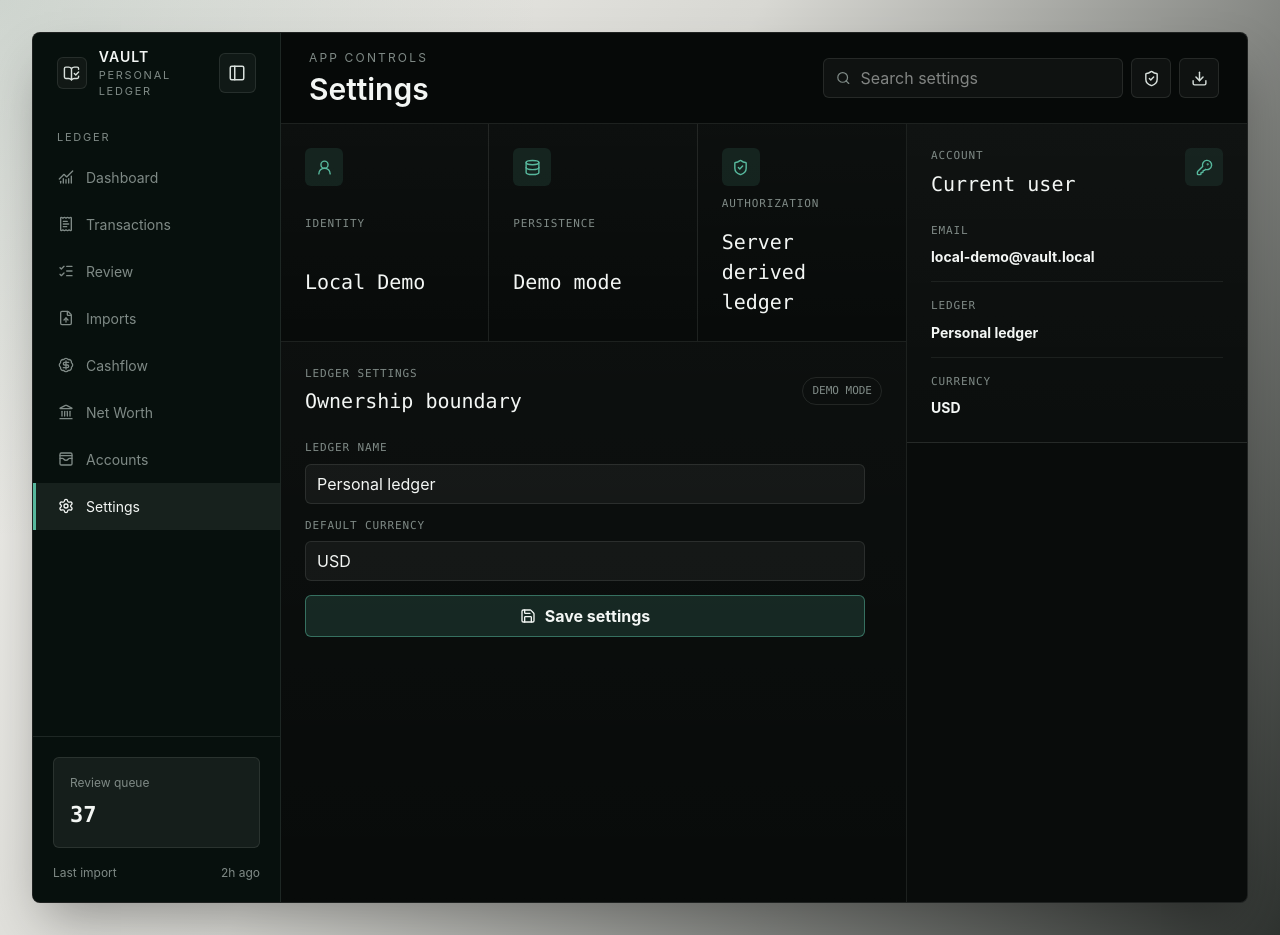
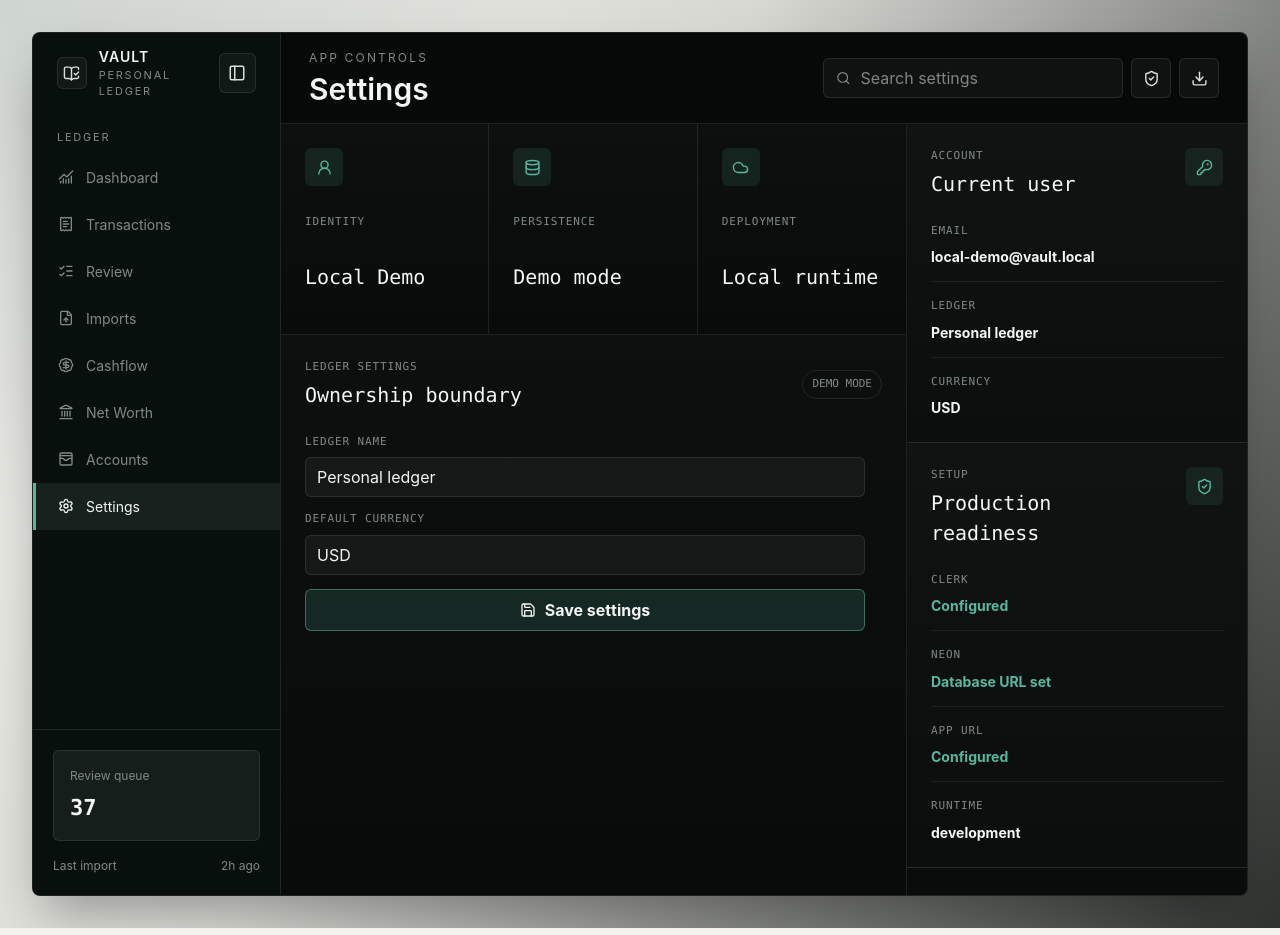
Before and after one commit to Luis-Castellanos/Ledger, a Next.js app: page /settings in a window 1280 px wide. Built offline with nearby package versions, Linux system fonts and the light colour scheme; no server answers.

Commit message:
Add setup readiness diagnostics

```diff
--- /dev/null
+++ b/src/app/api/setup/status/route.ts
@@ -0,0 +1,11 @@
+import { NextResponse } from "next/server";
+import { getSetupReadiness, getSetupStatus } from "@/lib/setup/status";
+
+export async function GET() {
+  const status = getSetupStatus();
+
+  return NextResponse.json({
+    status,
+    readiness: getSetupReadiness(status),
+  });
+}
--- a/src/app/globals.css
+++ b/src/app/globals.css
@@ -928,6 +928,14 @@ button {
   font-size: 14px;
 }
 
+.settings-facts .setup-ready {
+  color: var(--green);
+}
+
+.settings-facts .setup-missing {
+  color: var(--coral);
+}
+
 .primary-action {
   display: inline-flex;
   height: 42px;
--- a/src/app/settings/settings-workbench.tsx
+++ b/src/app/settings/settings-workbench.tsx
@@ -1,8 +1,9 @@
 "use client";
 
 import { FormEvent, useEffect, useState } from "react";
-import { Database, KeyRound, Save, ShieldCheck, UserRound } from "lucide-react";
+import { Cloud, Database, KeyRound, Save, ShieldCheck, UserRound } from "lucide-react";
 import { updateLedgerSettingsSchema } from "@/lib/finance/settings";
+import type { SetupStatus } from "@/lib/setup/status";
 
 type SettingsState = {
   user: {
@@ -26,10 +27,20 @@ const fallbackSettings: SettingsState = {
   },
 };
 
+const fallbackSetupStatus: SetupStatus = {
+  appUrlConfigured: false,
+  clerkConfigured: false,
+  databaseConfigured: false,
+  nodeEnv: "development",
+  vercelDetected: false,
+  vercelEnvironment: null,
+};
+
 export function SettingsWorkbench() {
   const [settings, setSettings] = useState<SettingsState>(fallbackSettings);
   const [formState, setFormState] = useState(fallbackSettings.ledger);
   const [dataSource, setDataSource] = useState<"database" | "demo">("demo");
+  const [setupStatus, setSetupStatus] = useState<SetupStatus>(fallbackSetupStatus);
   const [message, setMessage] = useState<string | null>(null);
   const [isSaving, setIsSaving] = useState(false);
 
@@ -38,23 +49,36 @@ export function SettingsWorkbench() {
 
     async function loadSettings() {
       try {
-        const response = await fetch("/api/me", { headers: { Accept: "application/json" } });
+        const [meResponse, setupResponse] = await Promise.all([
+          fetch("/api/me", { headers: { Accept: "application/json" } }),
+          fetch("/api/setup/status", { headers: { Accept: "application/json" } }),
+        ]);
 
-        if (!response.ok) {
+        if (!meResponse.ok) {
           throw new Error("Settings API unavailable");
         }
 
-        const payload = (await response.json()) as SettingsState;
+        const payload = (await meResponse.json()) as SettingsState;
+        const setupPayload = setupResponse.ok ? ((await setupResponse.json()) as { status: SetupStatus }) : { status: fallbackSetupStatus };
 
         if (isMounted) {
           setSettings(payload);
           setFormState(payload.ledger);
+          setSetupStatus(setupPayload.status);
           setDataSource("database");
         }
       } catch {
         if (isMounted) {
           setSettings(fallbackSettings);
           setFormState(fallbackSettings.ledger);
+          void fetch("/api/setup/status", { headers: { Accept: "application/json" } })
+            .then((response) => (response.ok ? response.json() : null))
+            .then((payload: { status: SetupStatus } | null) => {
+              if (payload && isMounted) {
+                setSetupStatus(payload.status);
+              }
+            })
+            .catch(() => undefined);
           setDataSource("demo");
         }
       }
@@ -110,7 +134,7 @@ export function SettingsWorkbench() {
         <div className="grid grid-cols-1 border-b border-[var(--line)] md:grid-cols-3">
           <SettingsMetric label="Identity" value={settings.user.displayName ?? "Signed in user"} icon={<UserRound size={17} />} />
           <SettingsMetric label="Persistence" value={dataSource === "database" ? "Database backed" : "Demo mode"} icon={<Database size={17} />} />
-          <SettingsMetric label="Authorization" value="Server derived ledger" icon={<ShieldCheck size={17} />} />
+          <SettingsMetric label="Deployment" value={setupStatus.vercelDetected ? setupStatus.vercelEnvironment ?? "Vercel" : "Local runtime"} icon={<Cloud size={17} />} />
         </div>
 
         <section className="panel settings-panel">
@@ -176,7 +200,37 @@ export function SettingsWorkbench() {
             </div>
           </div>
         </section>
+
+        <section className="panel account-form-panel">
+          <div className="panel-header">
+            <div>
+              <p className="panel-label">Setup</p>
+              <h2 className="panel-title">Production readiness</h2>
+            </div>
+            <div className="summary-icon">
+              <ShieldCheck size={17} />
+            </div>
+          </div>
+          <div className="settings-facts">
+            <SetupFact label="Clerk" ready={setupStatus.clerkConfigured} readyText="Configured" missingText="Missing keys" />
+            <SetupFact label="Neon" ready={setupStatus.databaseConfigured} readyText="Database URL set" missingText="Missing DATABASE_URL" />
+            <SetupFact label="App URL" ready={setupStatus.appUrlConfigured} readyText="Configured" missingText="Missing app URL" />
+            <div>
+              <span>Runtime</span>
+              <strong>{setupStatus.nodeEnv}</strong>
+            </div>
+          </div>
+        </section>
       </aside>
+    </div>
+  );
+}
+
+function SetupFact({ label, ready, readyText, missingText }: { label: string; ready: boolean; readyText: string; missingText: string }) {
+  return (
+    <div>
+      <span>{label}</span>
+      <strong className={ready ? "setup-ready" : "setup-missing"}>{ready ? readyText : missingText}</strong>
     </div>
   );
 }
--- /dev/null
+++ b/src/lib/setup/status.ts
@@ -0,0 +1,32 @@
+export type SetupStatus = {
+  appUrlConfigured: boolean;
+  clerkConfigured: boolean;
+  databaseConfigured: boolean;
+  nodeEnv: string;
+  vercelDetected: boolean;
+  vercelEnvironment: string | null;
+};
+
+type SetupEnv = Partial<Record<string, string | undefined>>;
+
+export function getSetupStatus(env: SetupEnv = process.env): SetupStatus {
+  return {
+    appUrlConfigured: Boolean(env.NEXT_PUBLIC_APP_URL),
+    clerkConfigured: Boolean(env.NEXT_PUBLIC_CLERK_PUBLISHABLE_KEY && env.CLERK_SECRET_KEY),
+    databaseConfigured: Boolean(env.DATABASE_URL),
+    nodeEnv: env.NODE_ENV ?? "development",
+    vercelDetected: Boolean(env.VERCEL),
+    vercelEnvironment: env.VERCEL_ENV ?? null,
+  };
+}
+
+export function getSetupReadiness(status: SetupStatus) {
+  const required = [status.appUrlConfigured, status.clerkConfigured, status.databaseConfigured];
+  const readyCount = required.filter(Boolean).length;
+
+  return {
+    ready: readyCount === required.length,
+    readyCount,
+    requiredCount: required.length,
+  };
+}
```
Also changed, not shown: 2 other files (tests, documents, lock files or other folders).
